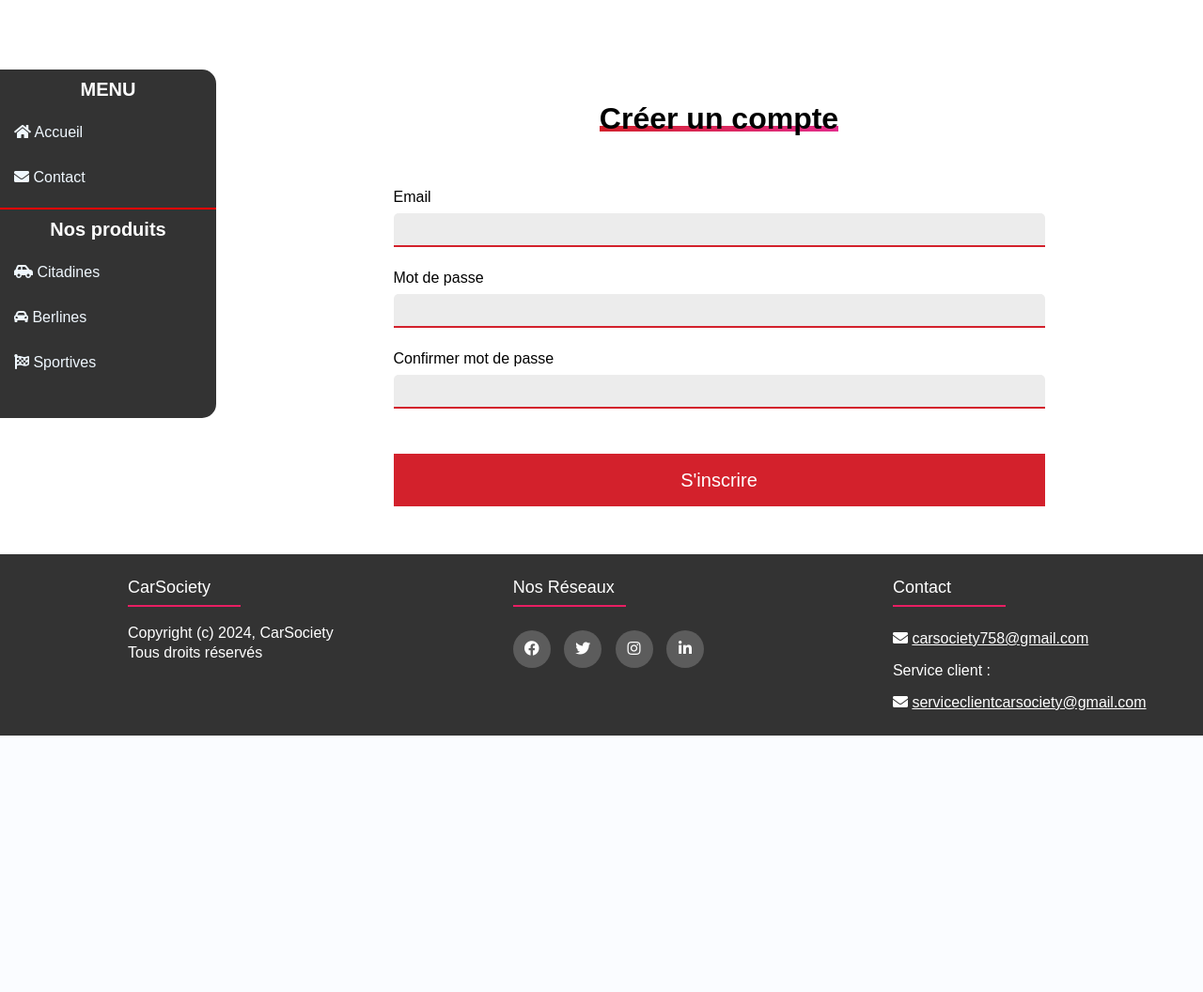
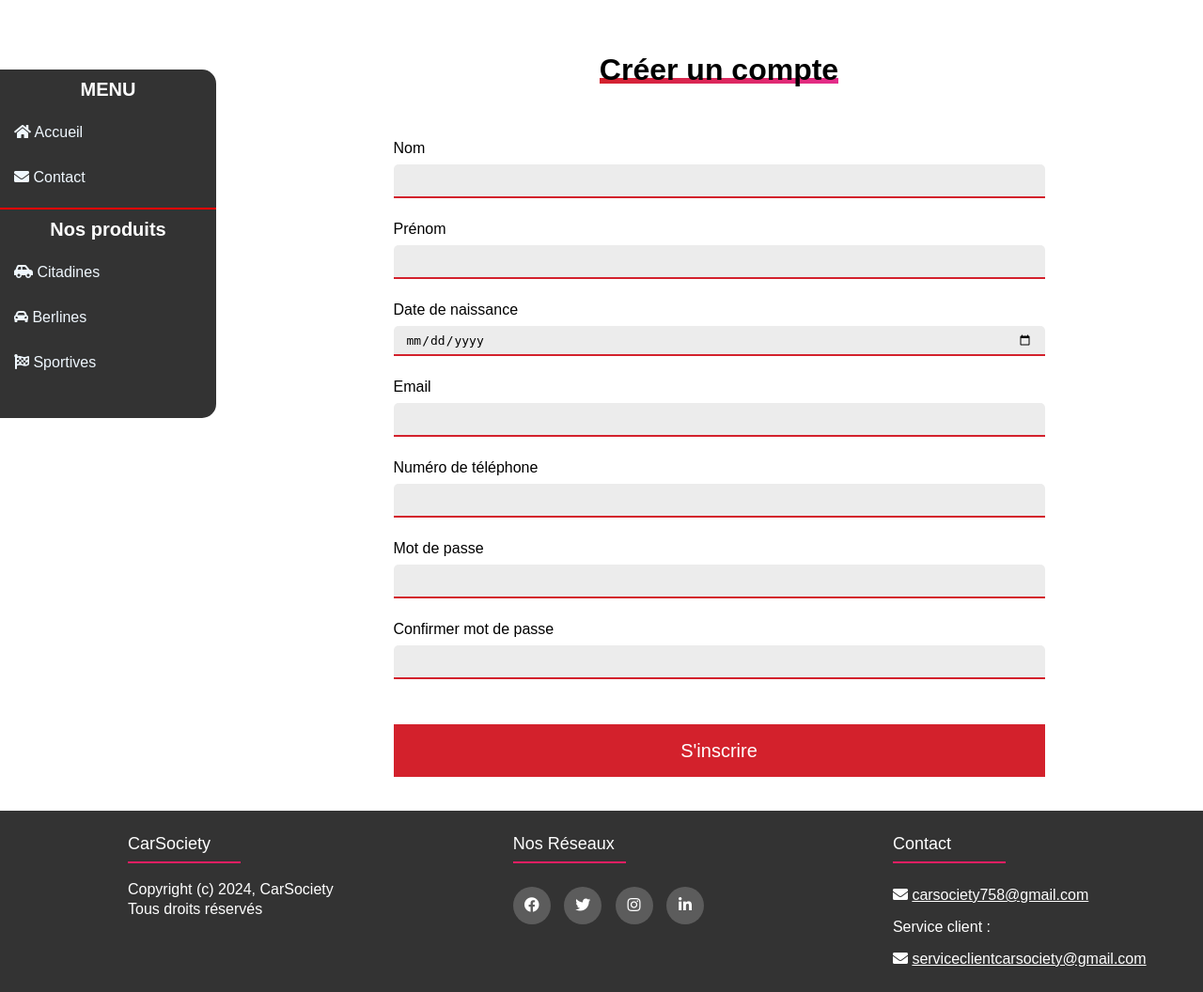
Before and after one commit to Quentin55553/Projet-CarSociety, a PHP site: page /php/register.php in a window 1280 px wide. Shown: the part 106-1162 px from the top of the page at 94% size. Before the commit the page ends 889 px from the top, so only its background shows below. Run offline with PHP 8.4, Linux system fonts and the light colour scheme; some libraries are stand-ins or nearby versions.

Commit message:
Add files via upload

```diff
--- a/php/contact.php
+++ b/php/contact.php
@@ -138,7 +138,7 @@
                     </div>
 
                     <div class="center">
-                        <button type="submit">Envoyer</button>
+                        <button class="red-button" type="submit">Envoyer</button>
                     </div>
                 </form>
             </div>
--- a/php/login.php
+++ b/php/login.php
@@ -54,7 +54,7 @@
                     </div>
 
                     <div class="center">
-                        <button type="submit">Se connecter</button>
+                        <button class="red-button" type="submit">Se connecter</button>
                     </div>
                 </form>
             </div>
--- a/php/register.php
+++ b/php/register.php
@@ -44,8 +44,28 @@
             <div class="form-container">
                 <form id="register-form" action="register.php" method="post">
                     <div class="input-group">
+                        <label for="register-lastname">Nom</label>
+                        <input type="text" id="register-lastname" name="lastname" required>
+                    </div>
+
+                    <div class="input-group">
+                        <label for="register-firstname">Prénom</label>
+                        <input type="text" id="register-firstname" name="firstname" required>
+                    </div>
+
+                    <div class="input-group">
+                        <label for="register-birth">Date de naissance</label>
+                        <input type="date" id="register-birth" name="birth" max="<?php echo date('Y-m-d'); ?>" required>
+                    </div>
+
+                    <div class="input-group">
                         <label for="register-email">Email</label>
                         <input type="email" id="register-email" name="email" required>
+                    </div>
+
+                    <div class="input-group">
+                        <label for="register-tel">Numéro de téléphone</label>
+                        <input type="tel" id="register-tel" name="tel" pattern="0[1-9](\d{2}){4}" required>
                     </div>
 
                     <div class="input-group">
@@ -59,8 +79,10 @@
                     </div>
 
                     <div class="center">
-                        <button type="submit">S'inscrire</button>
+                        <button class="red-button" type="submit">S'inscrire</button>
                     </div>
+
+                    <br><br>
                 </form>
             </div>
         </div>
--- a/php/varSession.inc.php
+++ b/php/varSession.inc.php
@@ -1,10 +1,8 @@
 <?php
-
     // Catégorie ==> [[photo,référence,nom,prix,stock],...]
     $produits = [
         "Sportscars" => [["sportive1.jpg", "S1001", "nom", 1000, 10], ["sportive2.jpg", "S1002", "nom", 1000, 10], ["sportive3.jpg", "S1003", "nom", 1000, 10], ["sportive4.jpg", "S1004", "nom", 1000, 10], ["sportive5.jpg", "S1005", "nom", 1000, 10]],
         "Urbancars" => "123",
         "Sedans" => "abc",
     ];
-
 ?>
```
Also changed, not shown: php/products.php (+23 -3 lines). Lines whose indentation alone changed are shown as unchanged.
